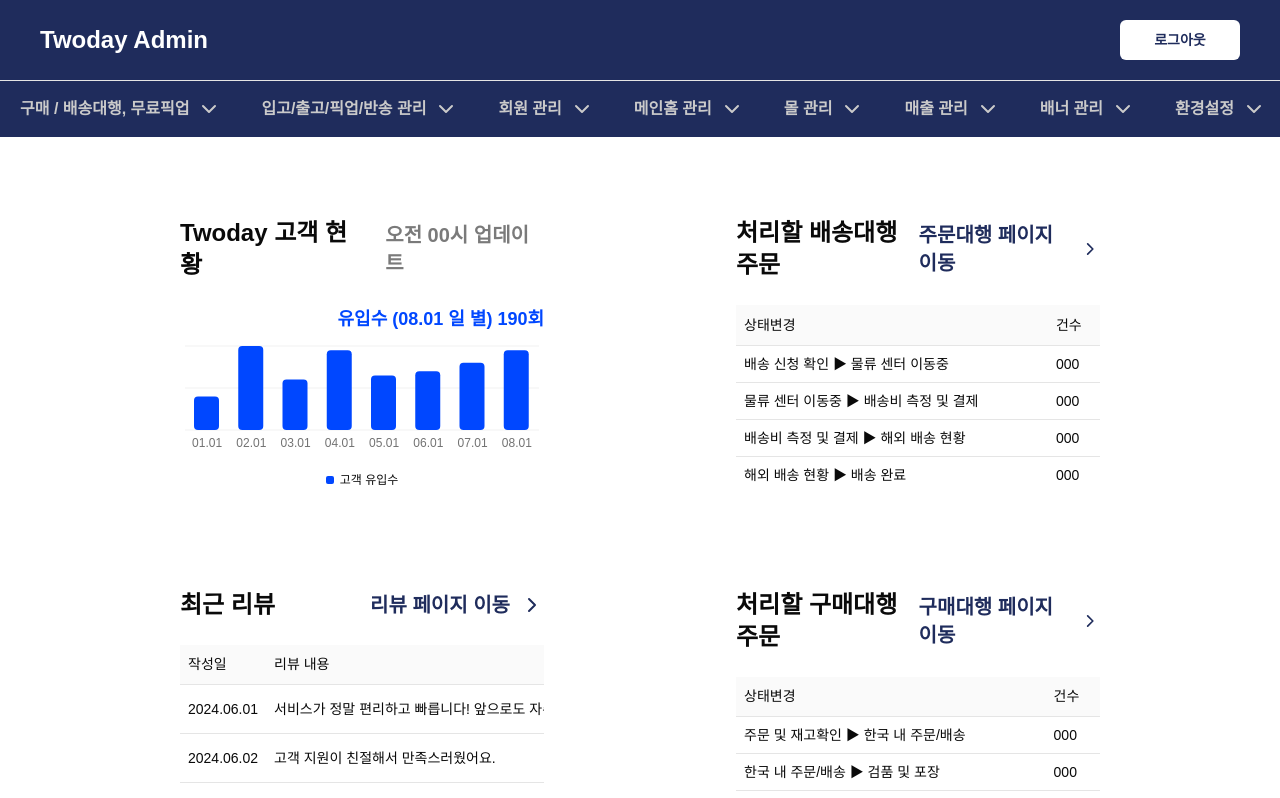
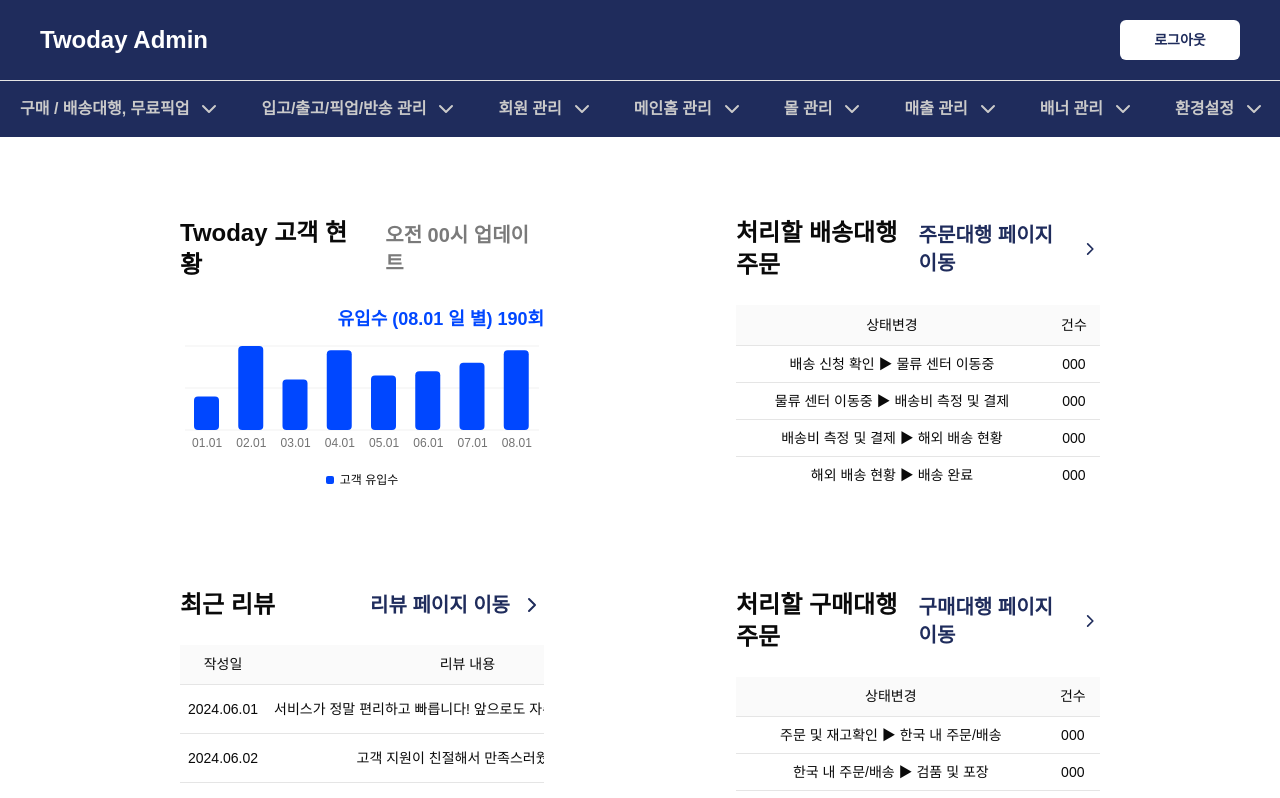
Before and after one commit to kwb020312/twoday_admin, a Next.js app: page /dashboard in a window 1280 px wide. Shown: the top 798 px of the page. Built offline with nearby package versions, Linux system fonts and the light colour scheme; a web font is replaced by a local one.

Commit message:
feat: 컬럼 가운데 정렬

```diff
--- a/components/ui/table.tsx
+++ b/components/ui/table.tsx
@@ -70,7 +70,7 @@
     <th
       data-slot="table-head"
       className={cn(
-        "text-foreground h-10 px-2 text-left align-middle font-medium whitespace-nowrap [&:has([role=checkbox])]:pr-0 [&>[role=checkbox]]:translate-y-[2px]",
+        "text-foreground h-10 px-2 text-center align-middle font-medium whitespace-nowrap [&:has([role=checkbox])]:pr-0 [&>[role=checkbox]]:translate-y-[2px]",
         className
       )}
       {...props}
@@ -83,7 +83,7 @@
     <td
       data-slot="table-cell"
       className={cn(
-        "p-2 align-middle whitespace-nowrap [&:has([role=checkbox])]:pr-0 [&>[role=checkbox]]:translate-y-[2px]",
+        "text-center p-2 align-middle whitespace-nowrap [&:has([role=checkbox])]:pr-0 [&>[role=checkbox]]:translate-y-[2px]",
         className
       )}
       {...props}
```
